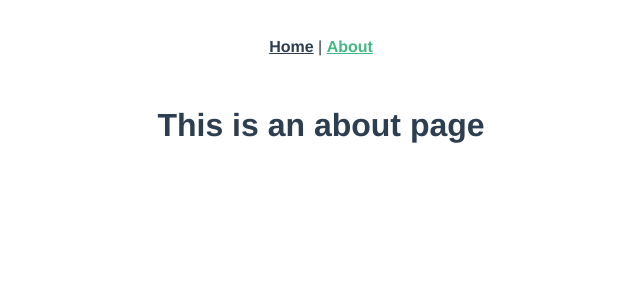
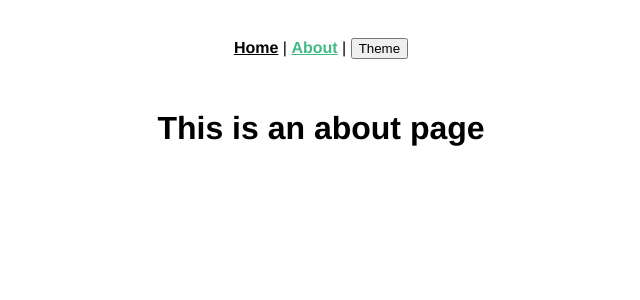
Before and after one commit to nathanharraud-fr/www, a Vue app: page /about in a window 1280 px wide. Shown: the top 300 px of the page, without its empty margins (319-959 px from the left). Built offline with nearby package versions, Linux system fonts and the light colour scheme.

Commit message:
Created composable theme watcher/updater

```diff
--- a/src/App.vue
+++ b/src/App.vue
@@ -1,7 +1,18 @@
+<script>
+import updateBodyOnThemeUpdate from './composables/updateBodyOnThemeUpdate';
+
+export default {
+  setup() {
+    updateBodyOnThemeUpdate();
+  },
+};
+</script>
+
 <template>
   <div id="nav">
     <router-link to="/">Home</router-link> |
-    <router-link to="/about">About</router-link>
+    <router-link to="/about">About</router-link> |
+    <button @click="$store.commit('toggleTheme')">Theme</button>
   </div>
   <router-view/>
 </template>
@@ -12,7 +23,6 @@
   -webkit-font-smoothing: antialiased;
   -moz-osx-font-smoothing: grayscale;
   text-align: center;
-  color: #2c3e50;
 }
 
 #nav {
@@ -20,7 +30,7 @@
 
   a {
     font-weight: bold;
-    color: #2c3e50;
+    color: var(--body-color);
 
     &.router-link-exact-active {
       color: #42b983;
--- /dev/null
+++ b/src/composables/updateBodyOnThemeUpdate.js
@@ -0,0 +1,25 @@
+import { computed, watch } from 'vue';
+import { useStore } from 'vuex';
+
+/**
+ * Watcher handler - Triggers on store.state.theme update
+ * Update the body classes according to the theme parameters
+ */
+function onThemeUpdate(newValue, oldValue = undefined) {
+  const $body = document.getElementsByTagName('body')[0];
+
+  console.log(newValue, oldValue);
+
+  $body.classList.add(`theme--${newValue}`);
+  $body.classList.remove(`theme--${oldValue}`);
+}
+
+export default () => {
+  const store = useStore();
+
+  /* Watch theme value and update DOM */
+  const theme = computed(() => store.state.app.theme);
+  watch(theme, onThemeUpdate);
+
+  onThemeUpdate(theme.value);
+};
```
